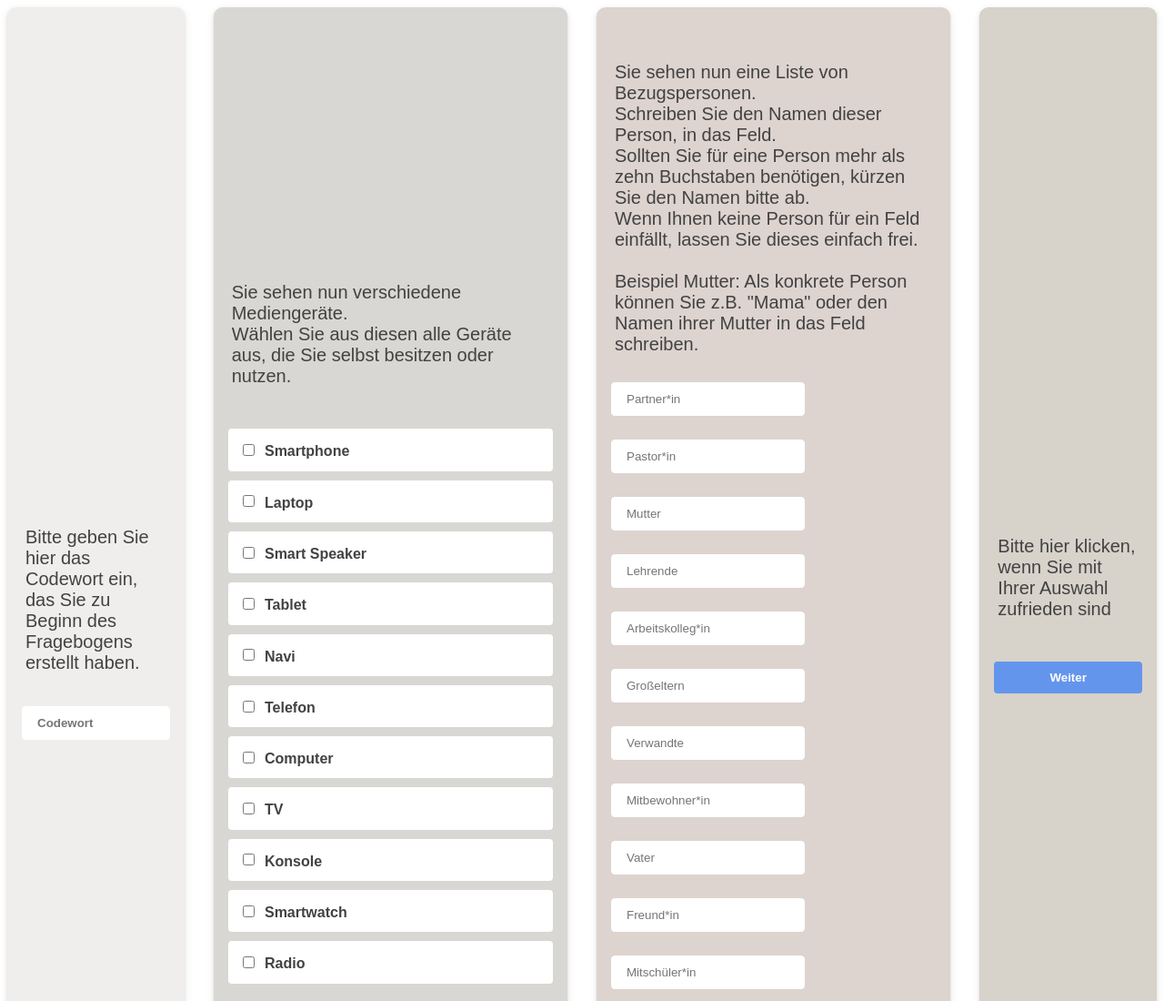
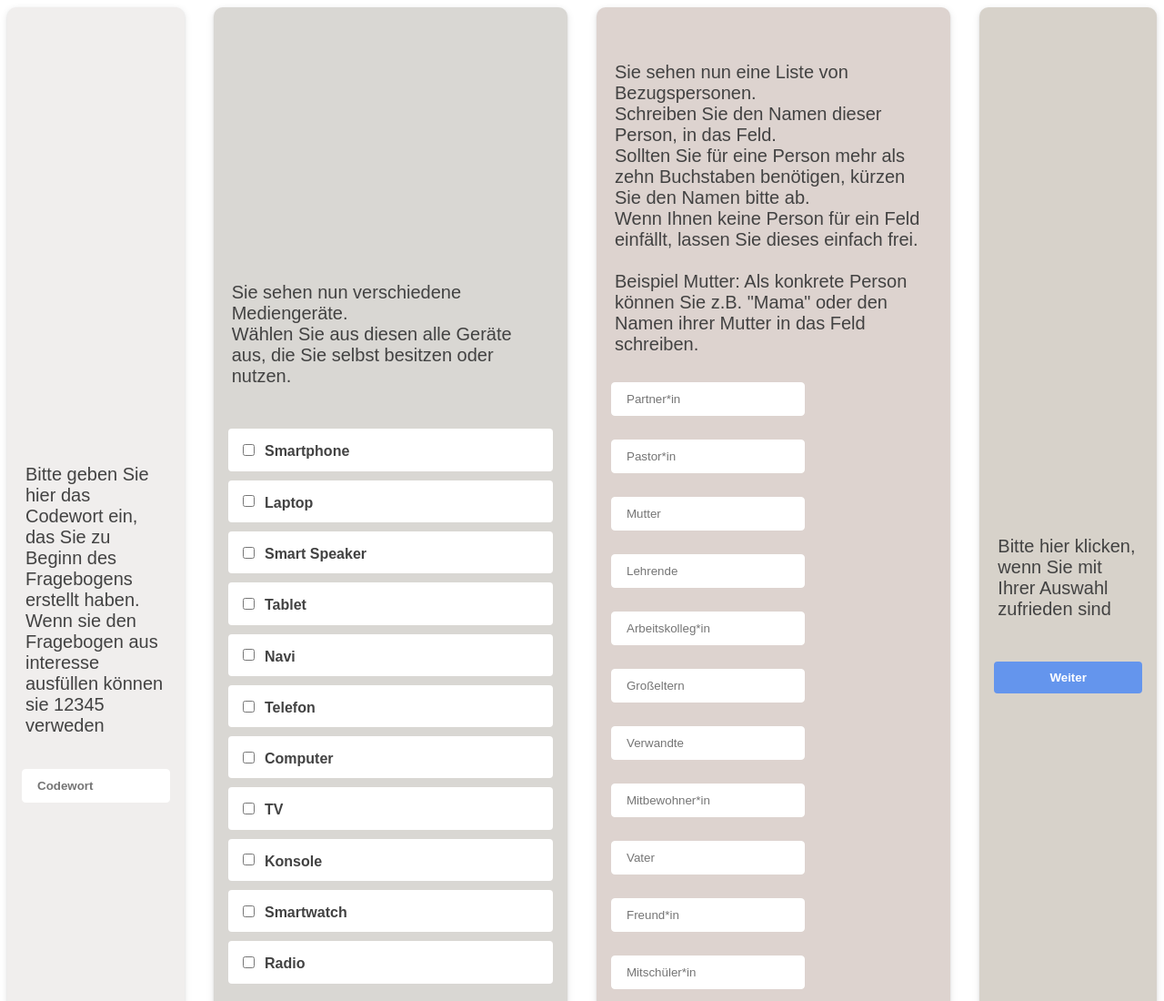
Before and after one commit to gertminov/POD, a website: page index.html in a window 1280 px wide. Shown: the top 1100 px of the page at 91% size. Drawn offline with Linux system fonts and the light colour scheme.

Commit message:
added readme

```diff
--- a/index.html
+++ b/index.html
@@ -9,7 +9,7 @@
 <div class="grid">
   <div class="kennungCont section">
     <p class="info" id="kennungPara"></p>
-    <p class="info">Bitte geben Sie hier das Codewort ein, <br> das Sie zu Beginn des Fragebogens erstellt haben.</p>
+    <p class="info">Bitte geben Sie hier das Codewort ein, <br> das Sie zu Beginn des Fragebogens erstellt haben. Wenn sie den Fragebogen aus interesse ausfüllen können sie 12345 verweden</p>
     <input type="text" id="probKennung" class="inputField" placeholder="Codewort">
   </div>
   <div class="deviceCont section">
```
Also changed, not shown: README.md (added).
